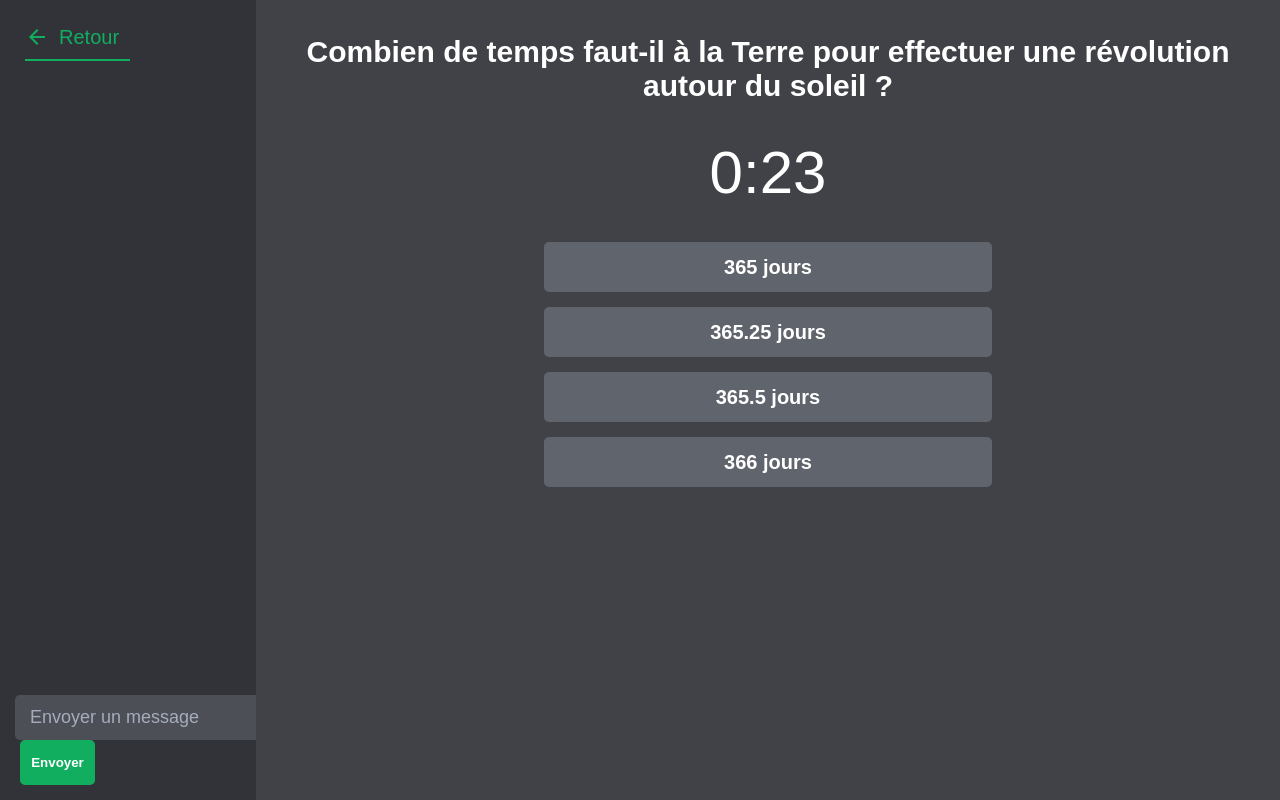
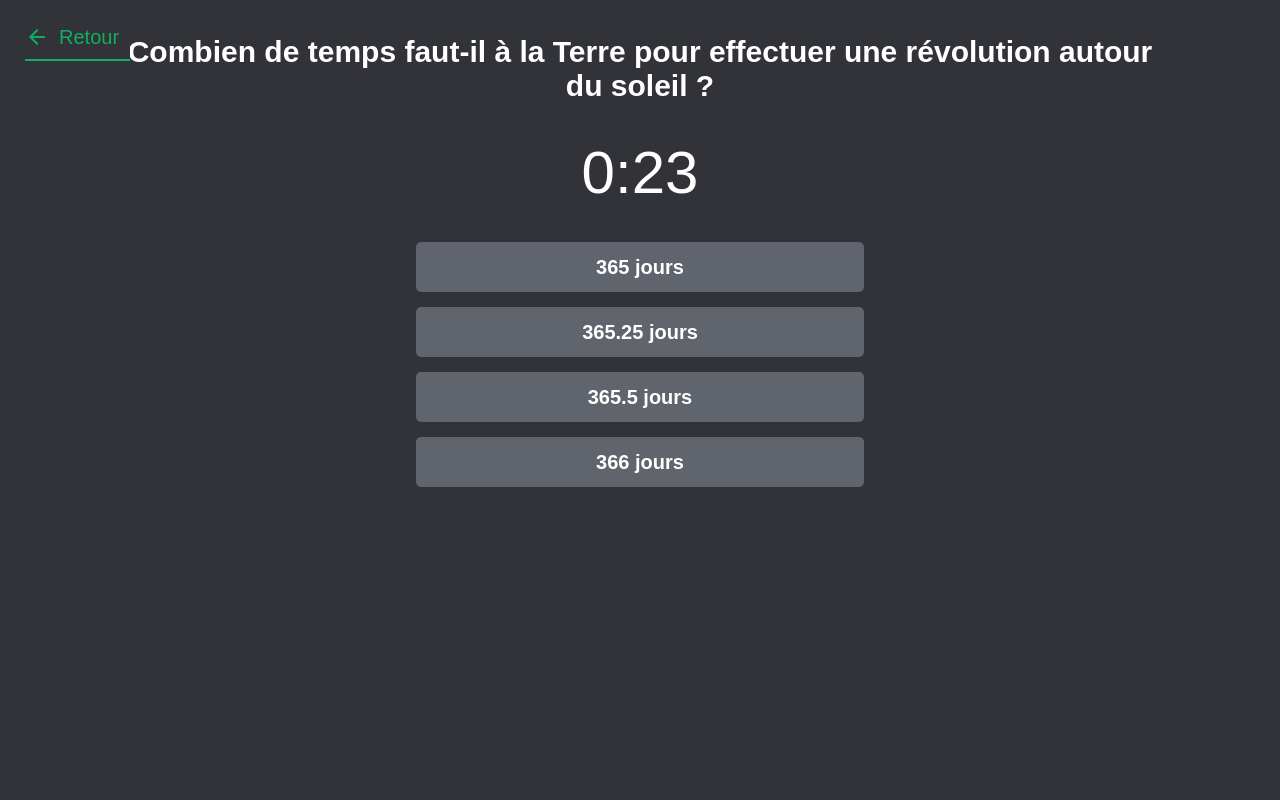
Before and after one commit to SulienP/projet_b2_dev, a Django app: page /play/ in a window 1280 px wide. Run offline with Django 5.2, Linux system fonts and the light colour scheme.

Commit message:
:lipstick: Improve interface

```diff
--- a/yculture/accounts/static/accounts/css/base.css
+++ b/yculture/accounts/static/accounts/css/base.css
@@ -62,11 +62,11 @@
     font-size: 1.15em;
 }
 
-button:hover {
+.base form button:hover {
     background-color: var(--hover-action-color);
 }
 
-button:active {
+.base form button:active {
     background-color: var(--active-action-color);
 }
 
--- a/yculture/play/static/play/css/play.css
+++ b/yculture/play/static/play/css/play.css
@@ -1,72 +1,14 @@
 .game {
     display: flex;
-    position: absolute;
-    top: 0;
-    left: 0;
+    justify-content: center;
 }
-
-#chat .background {
-    background-color: var(--background-color);
-    height: 86px;
-}
-
-#chat {
-    display: flex;
-    flex-direction: column;
-    justify-content: space-between;
-    width: 20vw;
-    height: 100vh;
-}
-
-#chat .chat-input {
-    margin: 15px 15px;
-}
-
-#chat .chat-input input {
-    width: 250px;
-    height: 45px;
-    border: 0;
-    border-radius: 5px;
-    padding: 0;
-    background-color: #4c4f56;
-    font-size: 0.9em;
-    padding-left: 15px;
-    color: white;
-}
-
-#chat .chat-input button {
-    width: 75px;
-    padding: 15px 0px;
-    border: 0;
-    border-radius: 5px;
-    cursor: pointer;
-    font-weight: 700;
-    margin-left: 5px;
-    background-color: var(--action-color);
-    color: white;
-}
-
-#chat .chat-input button:hover {
-    color: rgb(220, 220, 220);
-    background-color: var(--hover-action-color);
-}
-
-#chat .chat-input button:active {
-    color: rgb(220, 220, 220);
-    background-color: var(--active-action-color);
-}
-
-
-
-
 
 #questions {
     display: flex;
     flex-direction: column;
     align-items: center;
-    width: 80vw;
+    max-width: 90vw;
     height: 100vh;
-    background-color: #404248;
 }
 
 #questions ul {
--- /dev/null
+++ b/yculture/play/static/play/js/timer.js
@@ -0,0 +1,18 @@
+function updateTimer(){
+    let countdownElement = document.getElementById("countdown")
+    let seconds = 30
+    function countdown(){
+        seconds--
+        let minutes = Math.floor(seconds / 60)
+        let remainingSeconds = seconds % 60
+        countdownElement.textContent = minutes + ":" + (remainingSeconds < 10 ? "0" : "") + remainingSeconds
+        if(seconds <= 0){
+            clearInterval(timer)
+            countdownElement.textContent = "0:00"
+        }
+    }
+    countdown()
+    let timer = setInterval(countdown, 1000)
+}
+
+updateTimer()
--- a/yculture/play/templates/play/play.html
+++ b/yculture/play/templates/play/play.html
@@ -7,16 +7,6 @@
     <link rel="stylesheet" href="{% static 'play/css/play.css' %}">
 
     <div class="game">
-        <div id="chat">
-            <div class="background"></div>
-            <div id="messages">
-                <!-- Les messages du chat seront affichés ici -->
-            </div>
-            <div class="chat-input">
-                <input type="text" id="messageInput" placeholder="Envoyer un message">
-                <button onclick="sendMessage()">Envoyer</button>
-            </div>
-        </div>
         <div id="questions">
             <h2>Combien de temps faut-il à la Terre pour effectuer une révolution autour du soleil ?{{ value }}</h2>
             <div id="timer"><span id="countdown"></span></div>
@@ -31,38 +21,5 @@
         </div>
     </div>
 
-    <script>
-        function sendMessage() {
-            var messageInput = document.getElementById("messageInput");
-            var message = messageInput.value;
-            if (message.trim() !== "") {
-                // Envoyer le message (vous pouvez implémenter cette fonction en utilisant AJAX, WebSockets, etc.)
-                console.log("Message envoyé :", message);
-                // Effacer le champ de saisie après l'envoi
-                messageInput.value = "";
-            }
-        }
-
-        // Fonction pour mettre à jour le timer
-        function updateTimer() {
-            var countdownElement = document.getElementById("countdown");
-            var seconds = 30;
-            function countdown() {
-                seconds--;
-                var minutes = Math.floor(seconds / 60);
-                var remainingSeconds = seconds % 60;
-                countdownElement.textContent = minutes + ":" + (remainingSeconds < 10 ? "0" : "") + remainingSeconds;
-                if (seconds <= 0) {
-                    clearInterval(timer);
-                    countdownElement.textContent = "Temps écoulé";
-                    // Ajoutez ici une logique pour traiter le temps écoulé
-                }
-            }
-            countdown(); // Appel initial pour éviter un délai d'une seconde
-            var timer = setInterval(countdown, 1000);
-        }
-
-        // Appel de la fonction pour commencer le timer
-        updateTimer();
-    </script>
+    <script src="{% static 'play/js/timer.js' %}"></script>
 {% endblock %}
--- a/yculture/yculture/templates/registration/password_reset.html
+++ b/yculture/yculture/templates/registration/password_reset.html
@@ -19,7 +19,7 @@
             <p>{{ form.email.label_tag }} {{ form.email }}</p>
             <ul>
                 <li><button type="submit" aria-label="Soumettre" role="button">Soumettre</button></li>
-                <li>ou</li>
+                <li style="text-decoration: underline;">ou</li>
                 <li><a href="{% url 'login' %}" aria-label="Se connecter" role="link">Se connecter</a></li>
             </ul>
         </form>
--- a/yculture/yculture/templates/registration/password_reset_complete.html
+++ b/yculture/yculture/templates/registration/password_reset_complete.html
@@ -6,9 +6,8 @@
     {% load static %}
     <link rel="stylesheet" type="text/css" href="{% static 'css/registration.css' %}">
 
-    <div class="base">
+    <div class="base message">
         <h2>Mot de passe réinitialisé</h2>
-        <p>Votre mot de passe a été réinitialisé avec succès.</p>
         <a href="{% url 'login' %}" aria-label="Se connecter" role="link">Se connecter</a>
     </div>
 {% endblock %}
--- a/yculture/yculture/templates/registration/password_reset_done.html
+++ b/yculture/yculture/templates/registration/password_reset_done.html
@@ -6,7 +6,7 @@
     {% load static %}
     <link rel="stylesheet" type="text/css" href="{% static 'css/registration.css' %}">
 
-    <div class="base">
+    <div class="base message">
         <h2>Demande de réinitialisation de mot de passe envoyé</h2>
         <p>Un lien de réinitialisation du mot de passe a été envoyé à l'adresse email de votre compte.</p>
     </div>
```
Also changed, not shown: yculture/yculture/static/css/registration.css (+41 -4 lines), yculture/yculture/templates/registration/password_reset_confirm.html (+9 -6 lines), yculture/db.sqlite3, yculture/media/profil_photo/God_Pigeon_Team_742x703_transparant.png (added).
